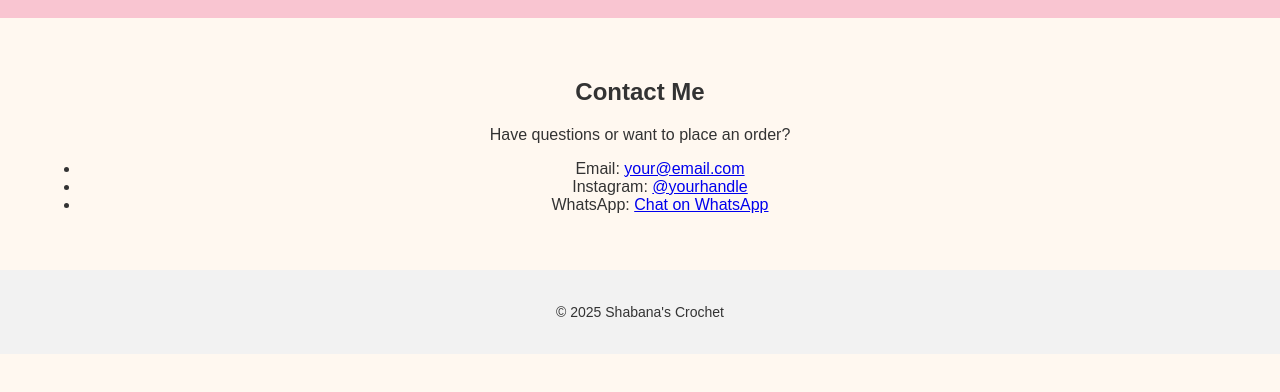
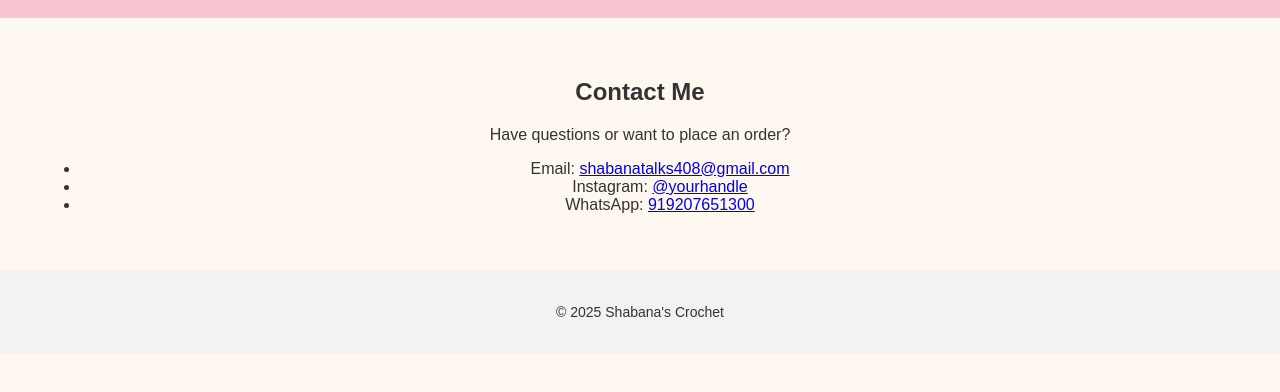
Before and after one commit to shabana-04/my-business-site, a plain HTML site: page contact.html in a window 1280 px wide. Shown: the part 120-512 px from the top of the page. Drawn offline with Linux system fonts and the light colour scheme.

Commit message:
Add files via upload

```diff
--- a/contact.html
+++ b/contact.html
@@ -20,9 +20,9 @@
     <h2>Contact Me</h2>
     <p>Have questions or want to place an order?</p>
     <ul>
-      <li>Email: <a href="mailto:shabanatalks408@gmail.com">your@email.com</a></li>
+      <li>Email: <a href="mailto:shabanatalks408@gmail.com">shabanatalks408@gmail.com</a></li>
       <li>Instagram: <a href="https://instagram.com/yourhandle" target="_blank">@yourhandle</a></li>
-      <li>WhatsApp: <a href="https://wa.me/919207651300" target="_blank">Chat on WhatsApp</a></li>
+      <li>WhatsApp: <a href="https://wa.me/919207651300" target="_blank">919207651300</a></li>
     </ul>
   </main>
 
```
